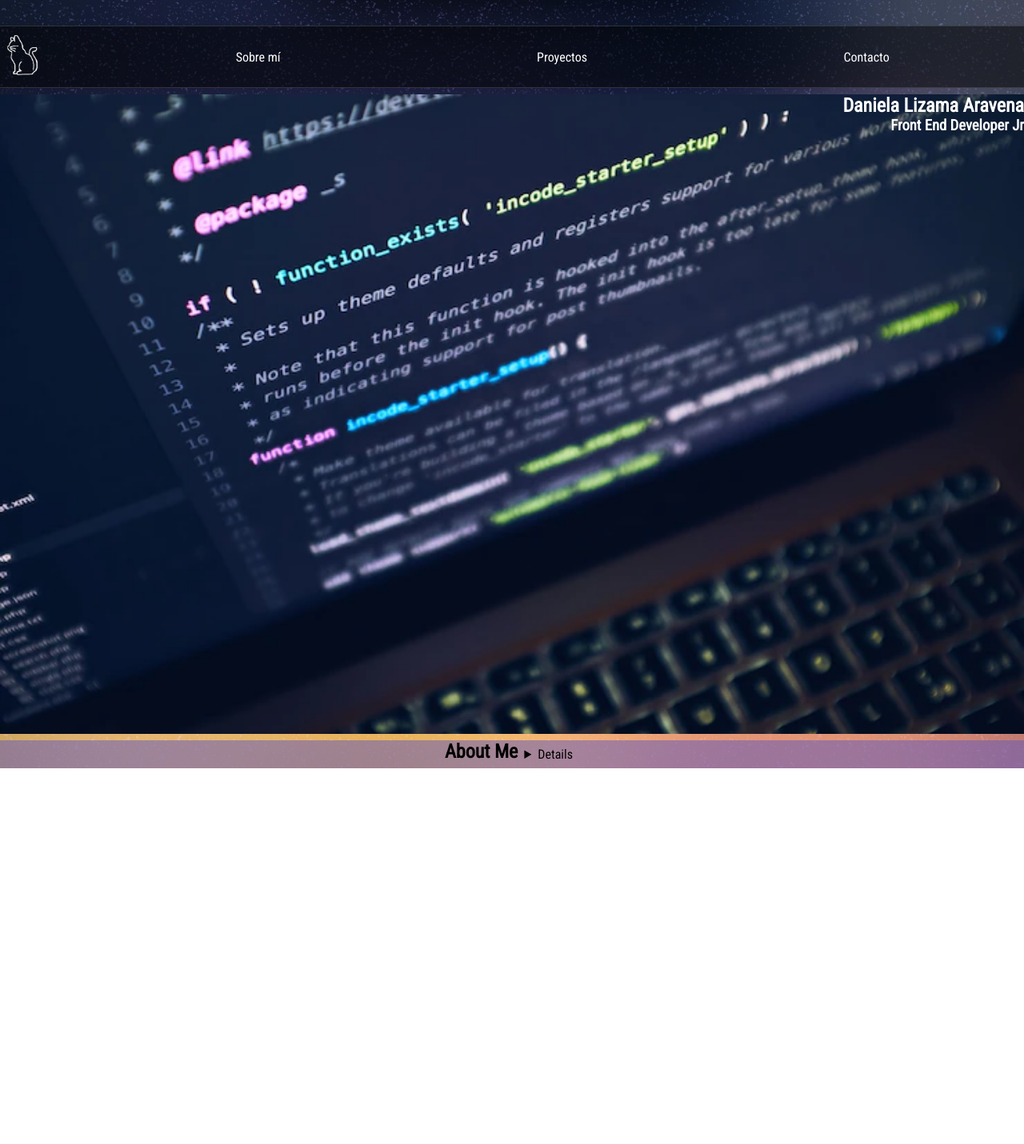
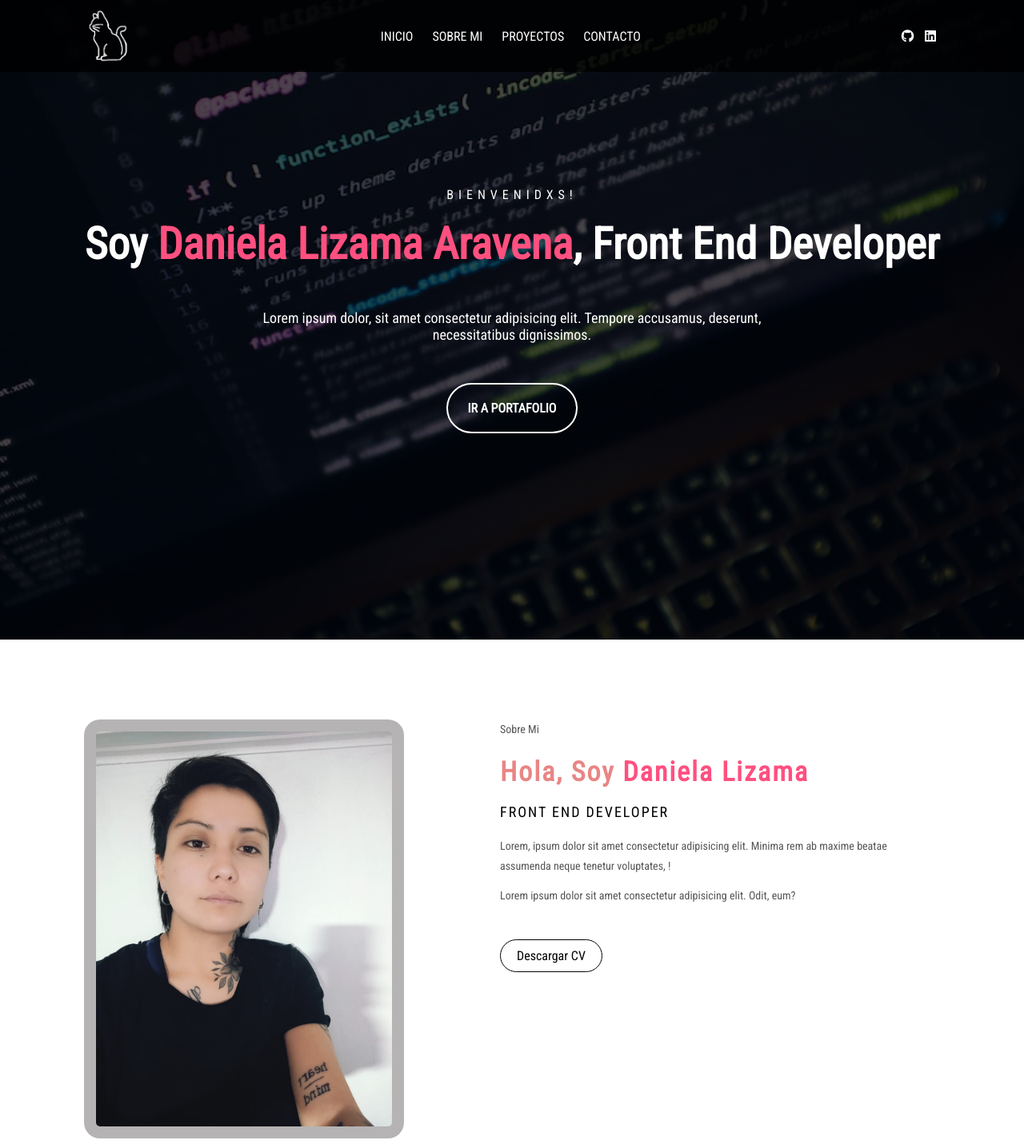
Before and after one commit to Seabird15/Portafolio, a plain HTML site: page index.html in a window 1280 px wide. Shown: the top 1431 px of the page at 80% size. Before the commit the page ends 961 px from the top, so only its background shows below. Drawn offline with Linux system fonts and the light colour scheme.

Commit message:
html css

```diff
--- /dev/null
+++ b/estilo.css
@@ -0,0 +1,234 @@
+@import url("https://fonts.googleapis.com/css2?family=Roboto+Condensed&family=Roboto+Mono:wght@200&display=swap");
+* {
+  margin: 0;
+  padding: 0;
+  box-sizing: border-box;
+  font-family: "Roboto Condensed", sans-serif;
+}
+
+html {
+  scroll-behavior: smooth;
+}
+/* *********************/
+/* seccion I N I C I O */
+/* *********************/
+
+#inicio {
+  background: linear-gradient(rgba(0, 0, 0, 0.7), rgba(0, 0, 0, 0.7)),
+    url("./imgs/encendido-computadora-portatil-gris_400718-47.webp");
+  background-size: cover;
+  background-position: center center;
+  height: 100vh;
+}
+
+#inicio .contenido header {
+  background-color: rgba(0, 0, 0, 0.8);
+  position: fixed;
+  width: 100%;
+  z-index: 100;
+  top: 0;
+}
+#inicio .contenido header img{
+    width: 50px;
+}
+
+#inicio .contenido header .contenido-header {
+  max-width: 1100px;
+  margin: auto;
+  display: flex;
+  justify-content: space-between;
+  align-items: center;
+  padding: 10px 20px;
+}
+
+#inicio .contenido header .contenido-header h1 {
+  text-align: center;
+  color: #ff5080;
+}
+
+#inicio .contenido header .contenido-header nav ul {
+  list-style: none;
+  display: flex;
+  align-items: center;
+}
+
+#inicio .contenido header .contenido-header nav ul li a {
+  text-decoration: none;
+  color: #fff;
+  margin: 0 12px;
+  font-weight: 400;
+  transition: 0.5s;
+}
+#inicio .contenido header .contenido-header nav ul li a:hover {
+  color: #ff5080;
+}
+#inicio .contenido header .contenido-header .redes a{
+    text-decoration: none;
+    color: #fff;
+    display: inline-block;
+    margin-left: 10px;
+    transition: .5s;
+}
+#inicio .contenido header .contenido-header .redes a:hover{
+    color: #ff5080;
+}
+#inicio .contenido .presentacion {
+  max-width: 1100px;
+  height: 100vh;
+  margin: auto;
+  color: #fff;
+  display: flex;
+  flex-direction: column;
+  align-items: center;
+  justify-content: center;
+}
+#inicio .contenido .presentacion .bienvenida {
+  font-size: 16px;
+  margin-bottom: 20px;
+  text-transform: uppercase;
+  letter-spacing: 6px;
+}
+#inicio .contenido .presentacion h2 {
+  font-size: 55px;
+  margin-bottom: 25px;
+  text-align: center;
+}
+#inicio .contenido .presentacion h2 span {
+  font-size: 55px;
+  color: #ff5080;
+}
+#inicio .contenido .presentacion .descripcion {
+  max-width: 700px;
+  margin: 25px;
+  font-size: 18px;
+  text-align: center;
+}
+#inicio .contenido .presentacion a {
+  text-decoration: none;
+  display: inline-block;
+  margin: 25px;
+  padding: 20px 25px;
+  border: 2px solid #fff;
+  border-radius: 50px;
+  color: #fff;
+  font-weight: bold;
+  text-transform: uppercase;
+  transition: 0.5s;
+}
+#inicio .contenido .presentacion a:hover {
+  background-color: #ff5080;
+}
+#icono-nav{
+    color: #fff;
+    display: none;
+}
+/*--SOBREMI--*/
+#sobreMi{
+    max-width: 1100px;
+    margin: auto;
+    padding: 100px 15px;
+    color: black;
+    display: flex;
+}
+#sobreMi .contenedor-foto{
+    max-width: 400px;
+    margin-right: 80px;
+}
+#sobreMi .contenedor-foto img{
+    padding: 15px;
+    width: 100%;
+    border-radius: 20px;
+    background-color: rgba(54, 51, 51, 0.367);
+}
+#sobreMi .sobremi{
+    margin: 0 40px;
+}
+#sobreMi .sobremi h2{
+    font-size: 34px;
+    font-weight: bold;
+    margin: 20px 0;
+    letter-spacing: 2px;
+    color: rgb(233, 133, 133);;
+}
+#sobreMi .sobremi h2 span{
+    color:#ff5080;
+}
+#sobreMi .sobremi h3{
+    font-size: 18px;
+    font-weight: 500;
+    text-transform: uppercase;
+    margin-bottom: 20px;
+    letter-spacing: 2px;
+}
+#sobreMi .sobremi p{
+    font-size: 14px;
+    line-height: 25px;
+    color: #565656;
+    margin-bottom: 12px;
+}
+#sobreMi .sobremi a{
+    display: inline-block;
+    text-decoration: none;
+    color: black;
+    border-radius: 30px;
+    padding: 10px 20px;
+    border: 1px solid black;
+    margin-top: 30px;
+    transition: .5s;
+}
+#sobreMi .sobremi a:hover{
+    background-color: #ff5080;
+    color: white;
+}
+/*--PROYECTOS--*/
+#proyectos{
+    padding: 100px 15px;
+    text-align: center;
+    background-color: #f3f3f3;
+}
+#proyectos .titulo-seccion{
+    font-size: 22px;
+    text-transform: uppercase;
+    color: #111135;
+    text-decoration: underline;
+    text-decoration-color:#d3d3d3;
+    text-decoration-thickness: 5px;
+}
+#proyectos .fila{
+    display: flex;
+    justify-content: center;
+    max-width: 1100px;
+    margin: 30px auto;
+}
+#proyectos .fila .proyecto{
+    max-width: 750px;
+    background-color: white;
+    padding: 30px;
+    margin: 0 50px;
+    border-right: px;
+    transition: .5s;
+}
+#proyectos .fila .proyecto:hover{
+    box-shadow: 5px 5px 10px black, -5px -5px 10px;
+}
+#proyectos .fila .proyecto h4{
+    font-size: 22px;
+    margin-bottom: 25px;
+}
+#proyectos .fila .proyecto hr{
+    width: 30%;
+    margin: auto;
+    color: black;
+    margin-bottom: 25px;
+}
+#proyectos .fila .proyecto ul{
+    list-style: none;
+    display: flex;
+    justify-content: space-between;
+    margin-bottom: 10px;
+}
+#proyectos .fila .proyecto p{
+    font-size: 14px;
+    line-height: 22px;
+
+}
--- a/index.html
+++ b/index.html
@@ -1,43 +1,102 @@
 <!DOCTYPE html>
-<html lang="en">
+<html lang="es">
 <head>
     <meta charset="UTF-8">
     <meta http-equiv="X-UA-Compatible" content="IE=edge">
     <meta name="viewport" content="width=device-width, initial-scale=1.0">
-    <link rel="stylesheet" href="styles.css">
-    <link rel="preconnect" href="https://fonts.googleapis.com">
-    <link rel="preconnect" href="https://fonts.gstatic.com" crossorigin>
-    <link href="https://fonts.googleapis.com/css2?family=Roboto+Condensed&family=Roboto+Mono:wght@200&display=swap" rel="stylesheet">
-    <title>Document</title>
+    <link rel="stylesheet" href="https://cdnjs.cloudflare.com/ajax/libs/font-awesome/6.2.0/css/all.min.css" integrity="sha512-xh6O/CkQoPOWDdYTDqeRdPCVd1SpvCA9XXcUnZS2FmJNp1coAFzvtCN9BmamE+4aHK8yyUHUSCcJHgXloTyT2A==" crossorigin="anonymous" referrerpolicy="no-referrer" />
+    <link rel="stylesheet" href="estilo.css">
+    <title>Dani Lizama - Desarrollo Web</title>
 </head>
 <body>
-    <div class="contenedor">
-        <nav class="menu">
-            <div class="foto">
-                <img class = "cat" src="./imgs/gat.png" alt="">
+    <!--Seccion inicio-->
+    <section id="inicio">
+        <div class="contenido">
+            <header>
+                <div class="contenido-header">
+                    <img src="./imgs/gat.png" alt="">
+                    <nav id="nav" class="">
+                        <ul id="links">
+                            <li><a href="#inicio" class="seleccionado">INICIO</a></li>
+                            <li><a href="#sobreMi">SOBRE MI</a></li>
+                            <li><a href="#proyectos">PROYECTOS</a></li>
+                            <li><a href="#contacto">CONTACTO</a></li>
+                        </ul>
+                    </nav>
+                    <!--Iconos del menu responsive-->
+                    <div id="icono-nav">
+                        <i class="fa-solid fa-bars"></i>
+                    </div>
+
+                    <!--Iconos de las RRSS-->
+                    <div class="redes">
+                        <a href="#"><i class="fa-brands fa-github"></i></a>
+                        <a href="#"><i class="fa-brands fa-linkedin"></i></a>
+                    </div>
+                </div>
+            </header>
+            <div class="presentacion">
+                <p class="bienvenida">Bienvenidxs!</p>
+                <h2>Soy <span>Daniela Lizama Aravena</span>, Front End Developer</h2>
+                <p class="descripcion">Lorem ipsum dolor, sit amet consectetur adipisicing elit. Tempore accusamus, deserunt, necessitatibus dignissimos.</p>
+                <a href="#portafolio">Ir a Portafolio</a>
             </div>
-            <div class="contenedor-menu">
-                <a href="#aboutMe">Sobre mí</a>
-                <a href="">Proyectos</a>
-                <a href="">Contacto</a>
-            </div>
-        </nav>
-
-    <header class="header">
-        <h2 class="title">Daniela Lizama Aravena</h2>
-        <h3 class="title">Front End Developer Jr</h3>
-    </header>
-    <section class="aboutMe" id="aboutMe">
-        <div class="aboutMeH1">
-           <h1>About Me</h1>
-           <details>Soy una persona apasionada por la tecnologia. Desde pequeña he sido autodidacta en todas las areas de mi interes y en el camino he logrado encontrar un espacio donde puedo desafiarme a aplicar mis capacidades a algo mas allá de un hobbie.
-            Me interesa desarrollarme en el campo laboral tech y estoy abierta a desempeñarme en distintos ámbitos que potencien mis capacidades. Me considero una persona responsable y ordenada, orientada al logro y capaz de
-            trabajar en función de los objetivos y metas planteados en mi equipo de trabajo.
-
-           </details>
         </div>
     </section>
-    </div>
+
+    <!--About me-->
+    <section id="sobreMi">
+        <div class="contenedor-foto">
+            <img src="./imgs/fotome.jpeg" alt="">
+        </div>
+        <div class="sobremi">
+            <p class="titulo-seccion">Sobre Mi</p>
+                <h2>Hola, Soy <span>Daniela Lizama</span></h2>
+                <h3>Front End Developer</h3>
+                <p>Lorem, ipsum dolor sit amet consectetur adipisicing elit. Minima rem ab maxime beatae assumenda neque tenetur voluptates, !</p>
+                <p>Lorem ipsum dolor sit amet consectetur adipisicing elit. Odit, eum?</p>
+                <a href="#">Descargar CV</a>
+        </div>
+    </section>
+    <!--Proyectos-->
+    <section id="proyectos">
+        <h3 class="titulo-seccion">Mis Proyectos</h3>
+        <div class="fila">
+            <div class="proyecto">
+                <span class="icono"><i class="fa-solid fa-code"></i></span>
+                    <h4>Data Lovers</h4>
+                    <hr>
+                    <ul class="proyectos-tag">
+                        <li>HTML</li>
+                        <li>CSS</li>
+                        <li>JAVASCRIPT</li>
+                    </ul>
+                    <p>Lorem ipsum dolor sit amet consectetur adipisicing elit. Inventore culpa sint nostrum, rerum magnam atque alias iusto dignissimos mollitia veritatis repudiandae fugit, quasi omnis qui beatae quaerat consectetur ducimus. Praesentium laboriosam voluptatum, mollitia quis nulla beatae ab veritatis itaque. Ab.</p>
+            </div>
+            <div class="proyecto">
+                <span class="icono"><i class="fa-solid fa-code"></i></span>
+                    <h4>Red Social</h4>
+                    <hr>
+                    <ul class="proyectos-tag">
+                        <li>HTML</li>
+                        <li>CSS</li>
+                        <li>JAVASCRIPT</li>
+                    </ul>
+                    <p>Lorem ipsum dolor sit amet consectetur adipisicing elit. Inventore culpa sint nostrum, rerum magnam atque alias iusto dignissimos mollitia veritatis repudiandae fugit, quasi omnis qui beatae quaerat consectetur ducimus. Praesentium laboriosam voluptatum, mollitia quis nulla beatae ab veritatis itaque. Ab.</p>
+
+            </div>
+            <div class="proyecto">
+                <span class="icono"><i class="fa-solid fa-code"></i></span>
+                    <h4>Burger Queen</h4>
+                    <hr>
+                    <ul class="proyectos-tag">
+                        <li>HTML</li>
+                        <li>CSS</li>
+                        <li>JAVASCRIPT</li>
+                    </ul>
+                    <p>Lorem ipsum dolor sit amet consectetur adipisicing elit. Inventore culpa sint nostrum, rerum magnam atque alias iusto dignissimos mollitia veritatis repudiandae fugit, quasi omnis qui beatae quaerat consectetur ducimus. Praesentium laboriosam voluptatum, mollitia quis nulla beatae ab veritatis itaque. Ab.</p>
+            </div>
+        </div>
+    </section>
 </body>
-<script src="main.js"></script>
 </html>
--- a/styles.css
+++ b/styles.css
@@ -1,74 +1,47 @@
+@import url('https://fonts.googleapis.com/css2?family=Roboto+Condensed&family=Roboto+Mono:wght@200&display=swap');
 * {
     margin: 0;
     padding: 0;
-    box-sizing: 0;
-}
-/*--HEADER--*/
-body {
-    background-image: url(./imgs/14140485_5434380.jpg);
-    background-size: cover;
+    box-sizing: border-box;
     font-family: 'Roboto Condensed', sans-serif;
 }
-.header {
-    margin-top: 0.5rem;
-    background-image: url(./imgs/codigo-programacion-resumen-antecedentes-tecnologia-desarrollador-software-script-computadora_34663-31.webp);
-    height: 300px;
+html {
+    scroll-behavior: smooth;
 }
-.title{
+#inicio{
+    background: linear-gradient(rgba(0, 0, 0, .7), rgba(0, 0, 0, .7)), url("./imgs/encendido-computadora-portatil-gris_400718-47.webp");
+    background-size: cover;
+    background-position: center center;
+    height: 100vh;
+}
+#inicio .contenido header {
+    background-color: rgba(0, 0, 0, .8);
+    position: fixed;
+    width: 100%;
+    z-index: 100;
+    top: 0;
+}
+#inicio .contenido header .contenido-header{
+    max-width: 1100px;
+    margin: auto;
     display: flex;
-    justify-content: end;
-    color: rgb(255, 255, 255);
-    transition: ease-in 0.5s;
+    justify-content: space-between;
+    align-items: center;
+    padding: 10px 20px;
 }
-/*--NAV--*/
-.menu {
-    margin-top: 2rem;
-    padding: 0.5rem;
-    background: #00000080;
-    border-top: 0.1rem solid rgba(86, 86, 86, 0.5);
-    border-bottom: 0.1rem solid rgba(86, 86, 86, 0.5);
-    position: sticky;
-    z-index: 11;
-    top: 0;
-    display: grid;
-    grid-template-columns: 10% auto;
+#inicio .contenido header .contenido-header h1{
+    text-align: center;
+    color: #ff5080;
 }
-
-.menu .contenedor-menu {
-    width: 100%;
-    height: 100%;
-    display: flex;
+#inicio .contenido header .contenido-header nav ul{
+    list-style: none;
+    display: none;
     align-items: center;
-    justify-content: space-around;
-    padding: 0;
 }
-a {
-    color: white;
+#inicio .contenido header .contenido-header nav ul li a {
     text-decoration: none;
+    color: #fff;
+    margin: 0 12px;
+    font-weight: 400;
+    transition: .5s;
 }
-.menu .foto img {
-    width: 2.5rem;
-}
-/*ABOUT ME */
-.aboutMeH1 {
-    display: flex;
-    justify-content: center;
-    background-color: rgba(103, 92, 185, 0.552);
-    margin-top: 0.5rem;
-}
-details {
-    display: flex;
-    margin: 0.5rem;
-}
-
-
-
-@media (min-width: 1024px) {
-    .header {
-        height: 800px;
-        margin-top: 0.5rem;
-        background-image: url(./imgs/encendido-computadora-portatil-gris_400718-47.webp);
-        background-size:cover;
-
-    }
-}
```
Also changed, not shown: imgs/fotome.jpeg (added).
